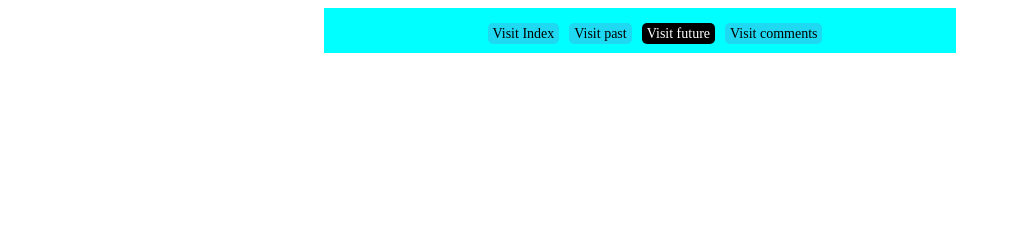
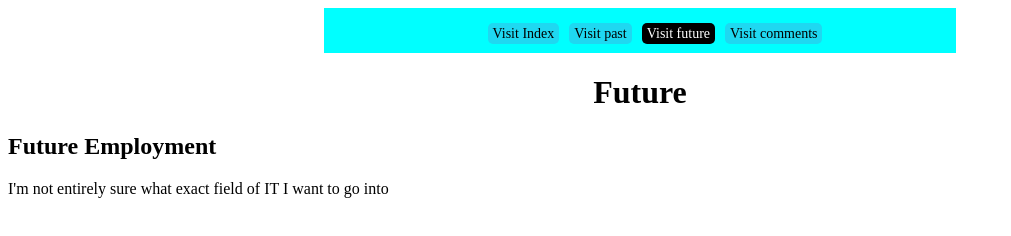
Before and after one commit to NopoTheGamer/websystems, a plain HTML site: page websystems/future.html in a window 1280 px wide. Shown: the whole page, without its empty margins (0-1011 px from the left). Drawn offline with Linux system fonts and the light colour scheme.

Commit message:
update future

```diff
--- a/websystems/future.html
+++ b/websystems/future.html
@@ -14,5 +14,10 @@
                  </ul>
             </nav>
         </div>
+        <h1>Future</h1>
+		<h2>Future Employment</h2>
+        <p>
+            I'm not entirely sure what exact field of IT I want to go into
+        </p>
 	</body>
 </html>
```
